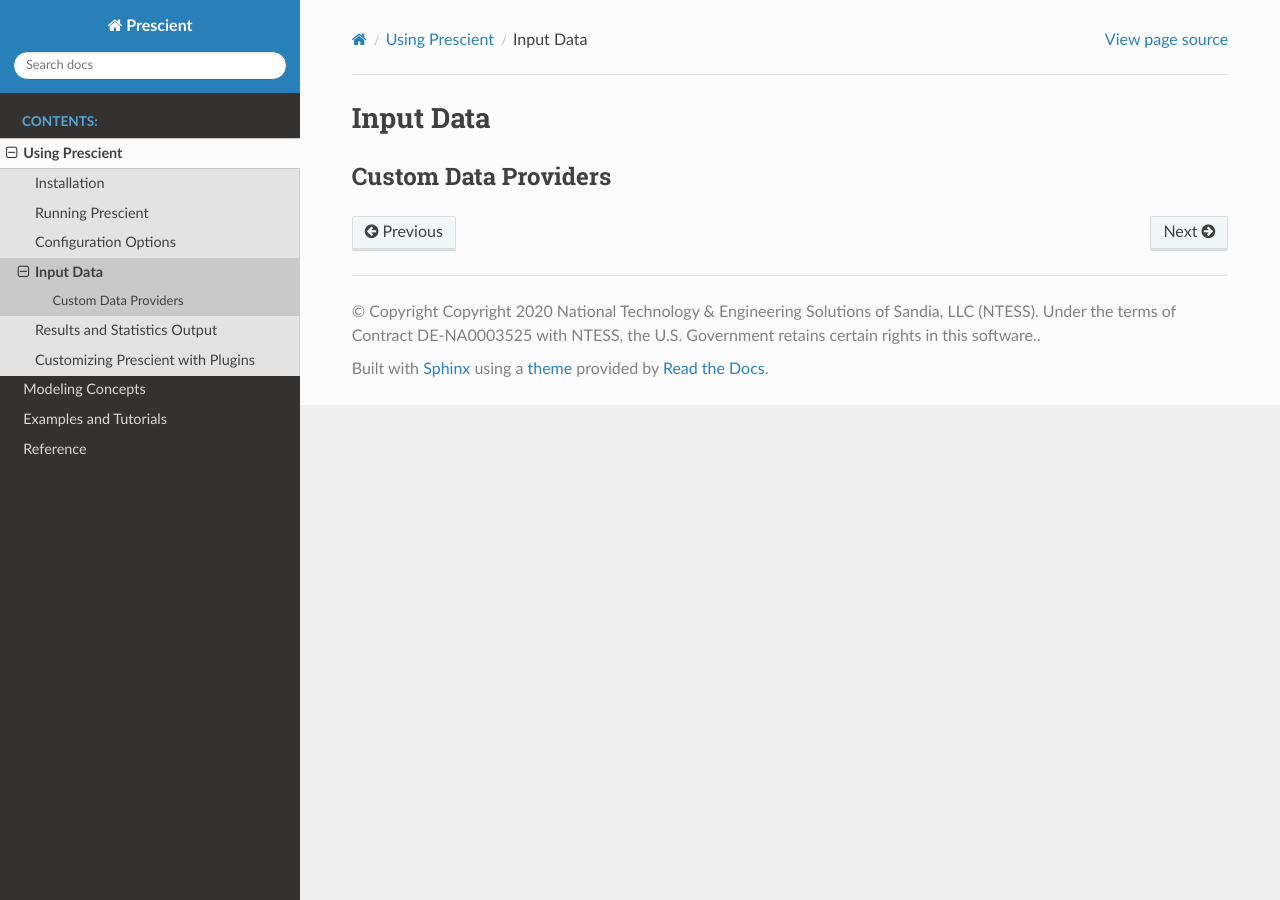
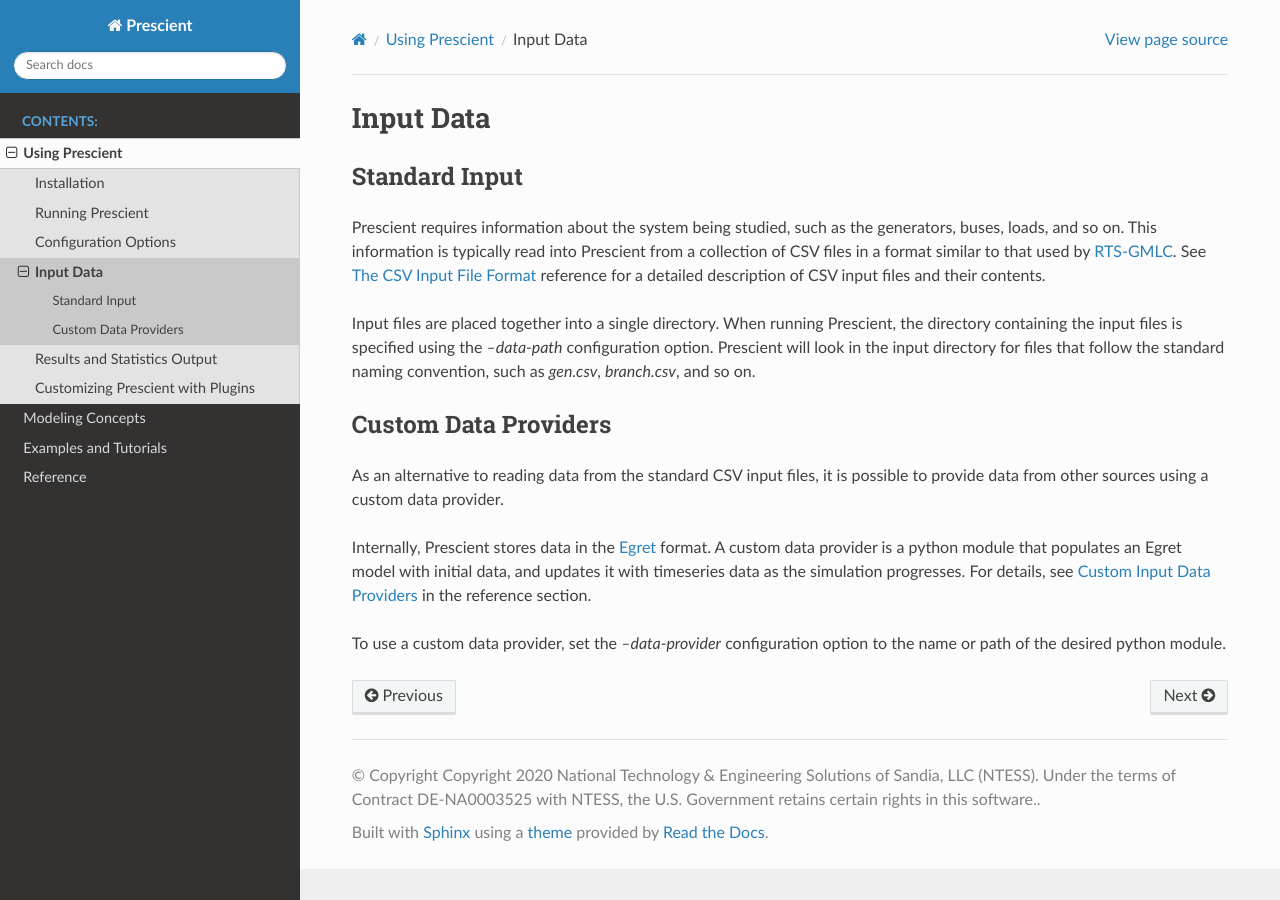
Before and after one commit to grid-parity-exchange/Prescient, a Sphinx documentation site: the page built from doc/OnlineDocs/source/tasks/input.rst, in a window 1280 px wide. Built offline with Sphinx 7.4.7 and the Read the Docs theme 2.0.0, drawn with Linux system fonts in a browser that asks for light colours.

Commit message:
Improve docs for input data and solver installation (#175)
Co-authored-by: bknueven <30801372+bknueven@users.noreply.github.com>

```diff
--- a/doc/OnlineDocs/source/tasks/input.rst
+++ b/doc/OnlineDocs/source/tasks/input.rst
@@ -1,7 +1,34 @@
 Input Data
 ==========
+
+Standard Input
+--------------
+
+Prescient requires information about the system being studied, such as the generators,
+buses, loads, and so on. This information is typically read into Prescient from a
+collection of CSV files in a format similar to that used by
+`RTS-GMLC <https://github.com/GridMod/RTS-GMLC/blob/master/RTS_Data/SourceData/README.md>`_.
+See :doc:`../reference/file_formats/rts-gmlc/index` reference for a detailed description
+of CSV input files and their contents.
+
+Input files are placed together into a single directory. When running Prescient, the
+directory containing the input files is specified using the `--data-path` configuration option.
+Prescient will look in the input directory for files that follow the standard naming convention,
+such as `gen.csv`, `branch.csv`, and so on.
 
 .. _custom-data-providers:
 
 Custom Data Providers
 ---------------------
+
+As an alternative to reading data from the standard CSV input files, it is
+possible to provide data from other sources using a custom data provider.
+
+Internally, Prescient stores data in the `Egret <https://github.com/grid-parity-exchange/Egret>`_
+format. A custom data provider is a python module that populates an Egret
+model with initial data, and updates it with timeseries data as the simulation
+progresses. For details, see :doc:`../reference/file_formats/custom-input` in
+the reference section.
+
+To use a custom data provider, set the `--data-provider` configuration option
+to the name or path of the desired python module.
```
Also changed, not shown: doc/OnlineDocs/source/reference/file_formats/custom-input.rst (added, +24 -0 lines), doc/OnlineDocs/source/reference/file_formats/rts-gmlc/index.rst (+4 -3 lines), doc/OnlineDocs/source/reference/input_data.rst (+6 -16 lines), doc/OnlineDocs/source/tasks/install.rst (+15 -7 lines), doc/OnlineDocs/source/tasks/install_solvers.rst (added, +86 -0 lines).
